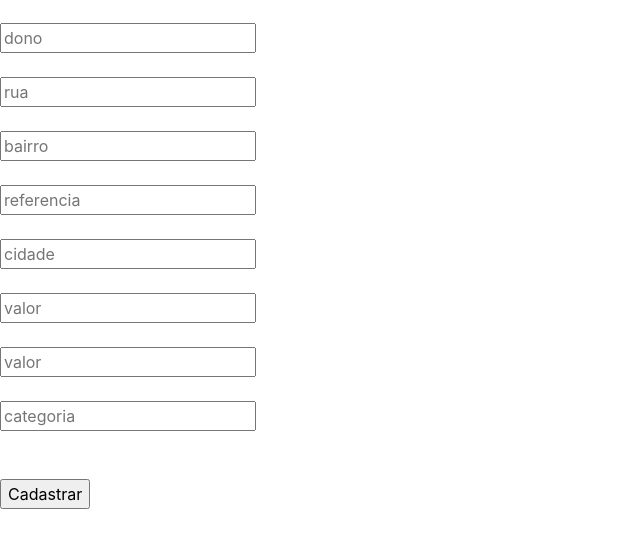
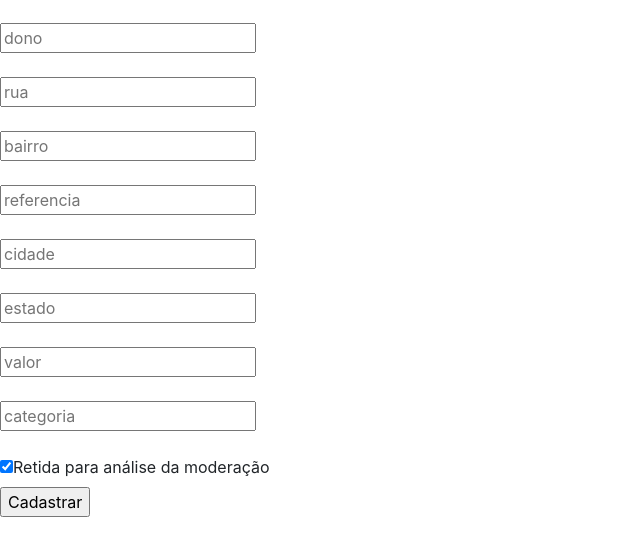
Before and after one commit to trabalhosiffartrezzi/trabalhos, a Django app: page /painel/cadastravaga in a window 1280 px wide. Shown: the part 57-613 px from the top of the page, without its empty margins (0-640 px from the left). Run offline with Django 3.2, Linux system fonts and the light colour scheme; some libraries are stand-ins or nearby versions.

Commit message:
função rascunho

```diff
--- a/estacionamento/painel/forms.py
+++ b/estacionamento/painel/forms.py
@@ -15,3 +15,4 @@ class FormVaga(forms.Form):
 	estado = forms.CharField(max_length=2)
 	valor = forms.IntegerField(initial=0.00)
 	categoria = forms.CharField(max_length=100)
+	rascunho = forms.BooleanField(required=True)
--- a/estacionamento/painel/models.py
+++ b/estacionamento/painel/models.py
@@ -10,6 +10,7 @@ class Vaga(models.Model):
 	estado = models.CharField(max_length=2)
 	valor = models.FloatField(default=0.00)
 	categoria = models.TextField(default="")
+	rascunho = models.BooleanField(default=True)
 
 	def __str__(self):
 		return str(self.dono) + " - " + self.rua + " - " + str(self.valor)
--- a/estacionamento/painel/templates/painel/cadastravaga.html
+++ b/estacionamento/painel/templates/painel/cadastravaga.html
@@ -13,9 +13,11 @@
    <input type="text" name="bairro" placeholder="bairro"><br><br>
    <input type="text" name="referencia" placeholder="referencia"><br><br>
    <input type="text" name="cidade" placeholder="cidade"><br><br>
-   <input type="text" name="estado" placeholder="valor"><br><br>
+   <input type="text" name="estado" placeholder="estado"><br><br>
    <input type="text" name="valor" placeholder="valor"><br><br>
    <input type="text" name="categoria" placeholder="categoria"><br><br>
+   <input type="checkbox" name="rascunho" checked ><label for="True"> Retida para análise da moderação</label>
+
    <br>
    <input type="submit" value="Cadastrar" />
 </form>
--- a/estacionamento/painel/views.py
+++ b/estacionamento/painel/views.py
@@ -66,6 +66,7 @@ def cadastravaga(request):
          v.estado = form.cleaned_data['estado']
          v.valor = form.cleaned_data['valor']
          v.categoria = form.cleaned_data['categoria']
+         v.rascunho = form.cleaned_data['rascunho']
          v.save()
          return HttpResponseRedirect('/painel/meuperfil')
       else:
```
Also changed, not shown: estacionamento/db.sqlite3, estacionamento/painel/migrations/0005_vaga_rascunho.py (added).
